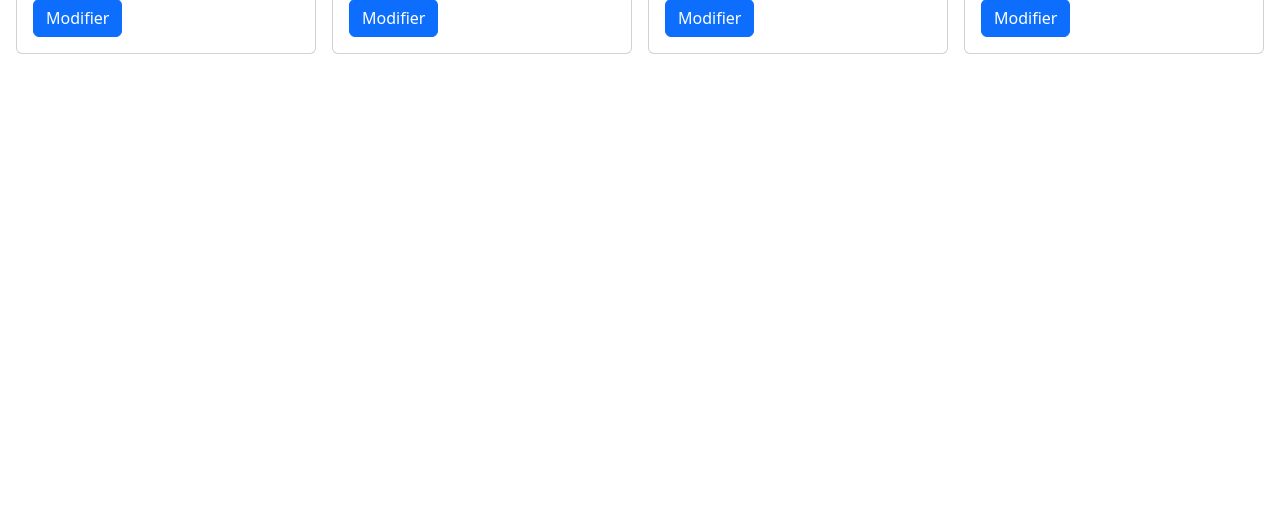
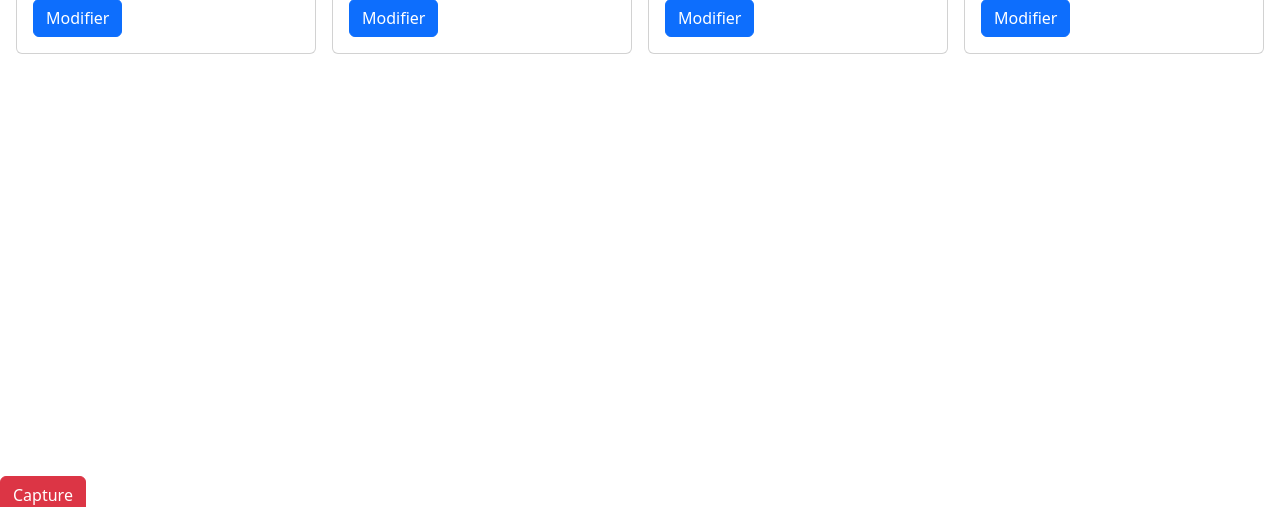
Before and after one commit to etienne-hlr/resto_service, a React (Create React App) app: page / in a window 1280 px wide. Shown: the part 952-1459 px from the top of the page. Before the commit the page ends 1022 px from the top, so only its background shows below. Built offline with nearby package versions, Linux system fonts and the light colour scheme; no server answers.

Commit message:
webcam is functionnal

```diff
--- a/src/App.js
+++ b/src/App.js
@@ -3,13 +3,9 @@ import NavBarHeader from "./components/nav_bar_header";
 import Carte from "./pages/Carte";
 import CommandList from "./pages/CommandList";
 import { BrowserRouter, Routes, Route } from "react-router-dom";
-// import Profile from "./components/test_webcam";
 
 function App() {
   return (
-    // <>
-    //   <Profile />
-    // </>
     <BrowserRouter>
       <Routes>
         <Route path="/" element={<NavBarHeader />}>
--- a/src/components/test_webcam.js
+++ b/src/components/test_webcam.js
@@ -1,63 +1,62 @@
-// import React, { useState } from "react";
-// import Webcam from "react-webcam";
+import React, { useState } from "react";
+import Webcam from "react-webcam";
 
 // const WebcamComponent = () => <Webcam />;
-// const videoConstraints = {
-//   width: 400,
-//   height: 400,
-//   facingMode: "user",
-// };
+const videoConstraints = {
+  width: 400,
+  height: 400,
+  facingMode: "user",
+};
 
-// const Profile = () => {
-//   const [picture, setPicture] = useState("");
-//   const webcamRef = React.useRef(null);
-//   const capture = React.useCallback(() => {
-//     const pictureSrc = webcamRef.current.getScreenshot();
-//     setPicture(pictureSrc);
-//   });
-//   return (
-//     <div>
-//       <h2 className="mb-5 text-center">
-//         React Photo Capture using Webcam Examle
-//       </h2>
-//       <div>
-//         {picture == "" ? (
-//           <Webcam
-//             audio={false}
-//             height={400}
-//             ref={webcamRef}
-//             width={400}
-//             screenshotFormat="image/jpeg"
-//             videoConstraints={videoConstraints}
-//           />
-//         ) : (
-//           <img src={picture} />
-//         )}
-//       </div>
-//       <div>
-//         {picture != "" ? (
-//           <button
-//             onClick={(e) => {
-//               e.preventDefault();
-//               setPicture();
-//             }}
-//             className="btn btn-primary"
-//           >
-//             Retake
-//           </button>
-//         ) : (
-//           <button
-//             onClick={(e) => {
-//               e.preventDefault();
-//               capture();
-//             }}
-//             className="btn btn-danger"
-//           >
-//             Capture
-//           </button>
-//         )}
-//       </div>
-//     </div>
-//   );
-// };
-// export default Profile;
+const Profile = () => {
+  const [picture, setPicture] = useState("");
+  const webcamRef = React.useRef(null);
+
+  const capture = () => {
+    const pictureSrc = webcamRef.current.getScreenshot();
+    setPicture(pictureSrc);
+  };
+
+  return (
+    <div>
+      <div>
+        {picture == "" ? (
+          <Webcam
+            audio={false}
+            height={400}
+            ref={webcamRef}
+            width={400}
+            screenshotFormat="image/jpeg"
+            videoConstraints={videoConstraints}
+          />
+        ) : (
+          <img src={picture} />
+        )}
+      </div>
+      <div>
+        {picture != "" ? (
+          <button
+            onClick={(e) => {
+              e.preventDefault();
+              setPicture("");
+            }}
+            className="btn btn-primary"
+          >
+            Retake
+          </button>
+        ) : (
+          <button
+            onClick={(e) => {
+              e.preventDefault();
+              capture();
+            }}
+            className="btn btn-danger"
+          >
+            Capture
+          </button>
+        )}
+      </div>
+    </div>
+  );
+};
+export default Profile;
--- a/src/pages/Carte.js
+++ b/src/pages/Carte.js
@@ -1,6 +1,7 @@
 import React, { useState } from "react";
 import CardItemCarte from "../components/card_item_carte";
 import { InputGroup, Row, Col, FormControl, Button } from "react-bootstrap";
+import Profile from "../components/test_webcam";
 
 function Carte() {
   const [listTitle, setListTitle] = useState([
@@ -179,6 +180,7 @@ function Carte() {
           ))}
         </Row>
       </div>
+      <Profile />
     </div>
   );
 }
```
